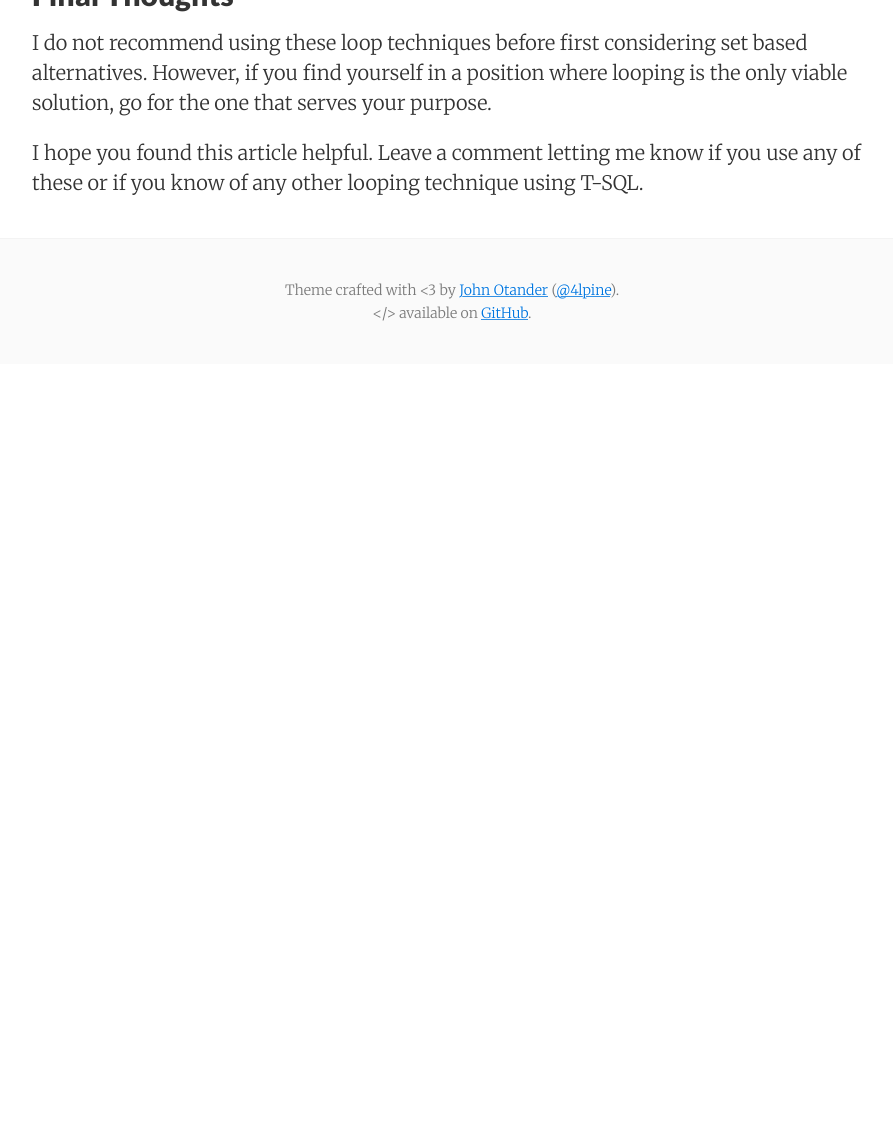
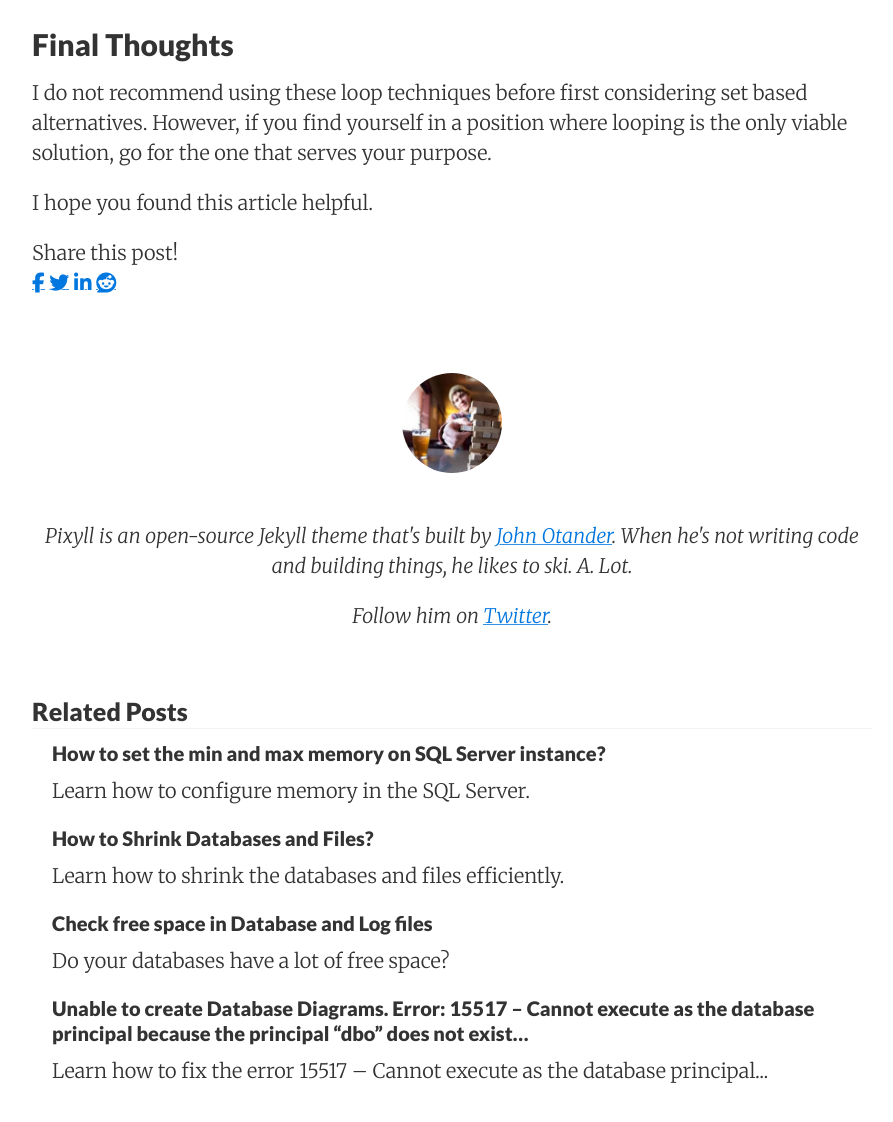
Before and after one commit to relationaldba/relationaldba.github.io, a Jekyll site: the page built from _posts/2019-03-19-How-to-write-loops-in-T-SQL.md, in a window 1280 px wide and 1400 px high, scrolled down 2891 px, cut to the strip 266-1388 px from the top of the window. Shown: the whole strip, without its empty margins (188-1081 px from the left). Built offline with Jekyll 4.4.1, drawn with Linux system fonts in a browser that asks for light colours; nearby versions of some CDN libraries; before the commit the page ends 3521 px from its top, so only the background shows below that.

Commit message:
Config changes

```diff
--- a/_config.yml
+++ b/_config.yml
@@ -22,9 +22,9 @@ bing_verification:
 
 # Optional features
 animated:             true
-show_related_posts:   false
-show_post_footers:    false
-show_social_icons:    false
+show_related_posts:   true
+show_post_footers:    true
+show_social_icons:    true
 ajaxify_contact_form: false
 enable_mathjax: false
 extended_fonts: false
@@ -66,7 +66,7 @@ telegram_username:
 vk_id:
 
 # Post sharing icons
-show_sharing_icons: false
+show_sharing_icons: true
 # Change to 'true' to enable individual icons
 share_facebook: true
 share_twitter: true
@@ -101,7 +101,7 @@ text:
     coming_soon: 'Coming soon...'
   contact:
     email:    'Your email'
-    content:  'Your message goes here.'
+    content:  'Your message goes here'
     subject:  'New submission!'
     submit:   'Say Hello'
     ajax:
--- a/_posts/2019-03-19-How-to-write-loops-in-T-SQL.md
+++ b/_posts/2019-03-19-How-to-write-loops-in-T-SQL.md
@@ -46,4 +46,4 @@ I strongly recommend reading <a href="https://docs.microsoft.com/en-us/sql/t-sql
 
 I do not recommend using these loop techniques before first considering set based alternatives. However, if you find yourself in a position where looping is the only viable solution, go for the one that serves your purpose.
 
-I hope you found this article helpful. Leave a comment letting me know if you use any of these or if you know of any other looping technique using T-SQL.
+I hope you found this article helpful.
```
